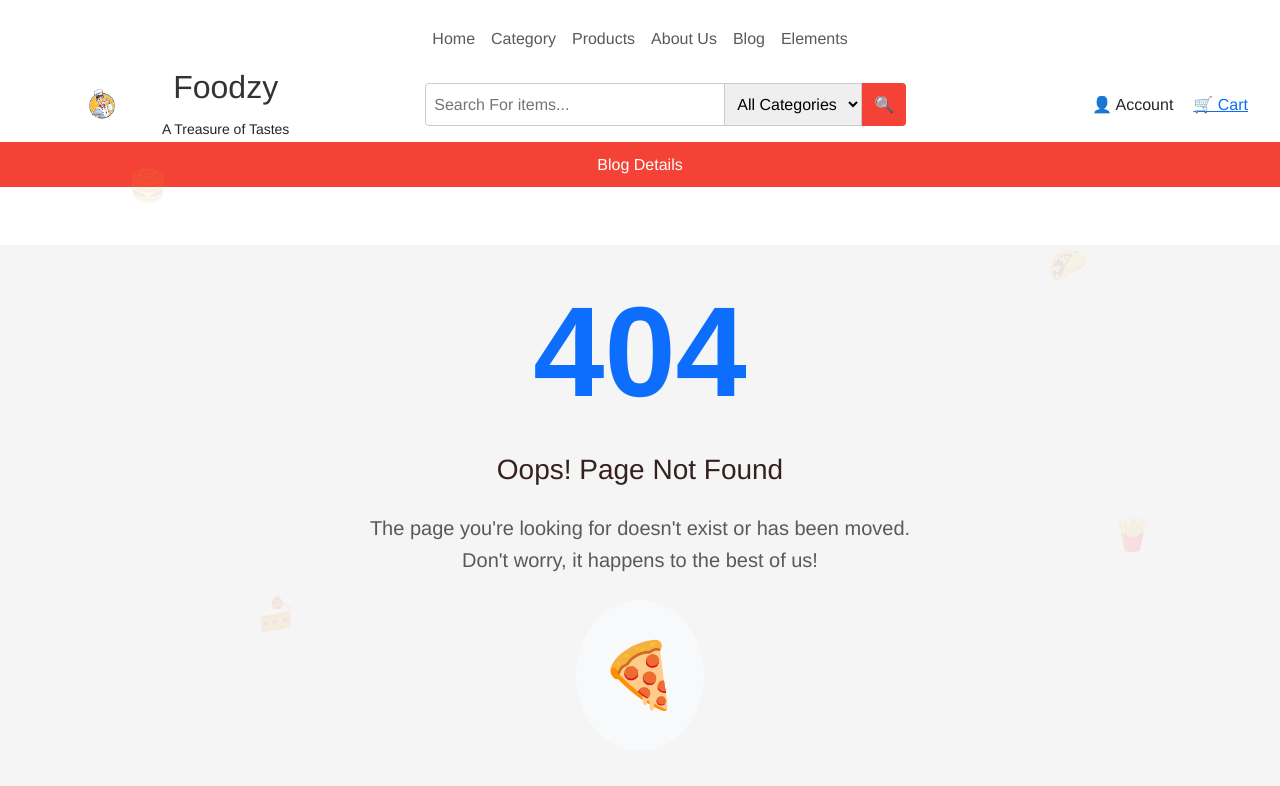
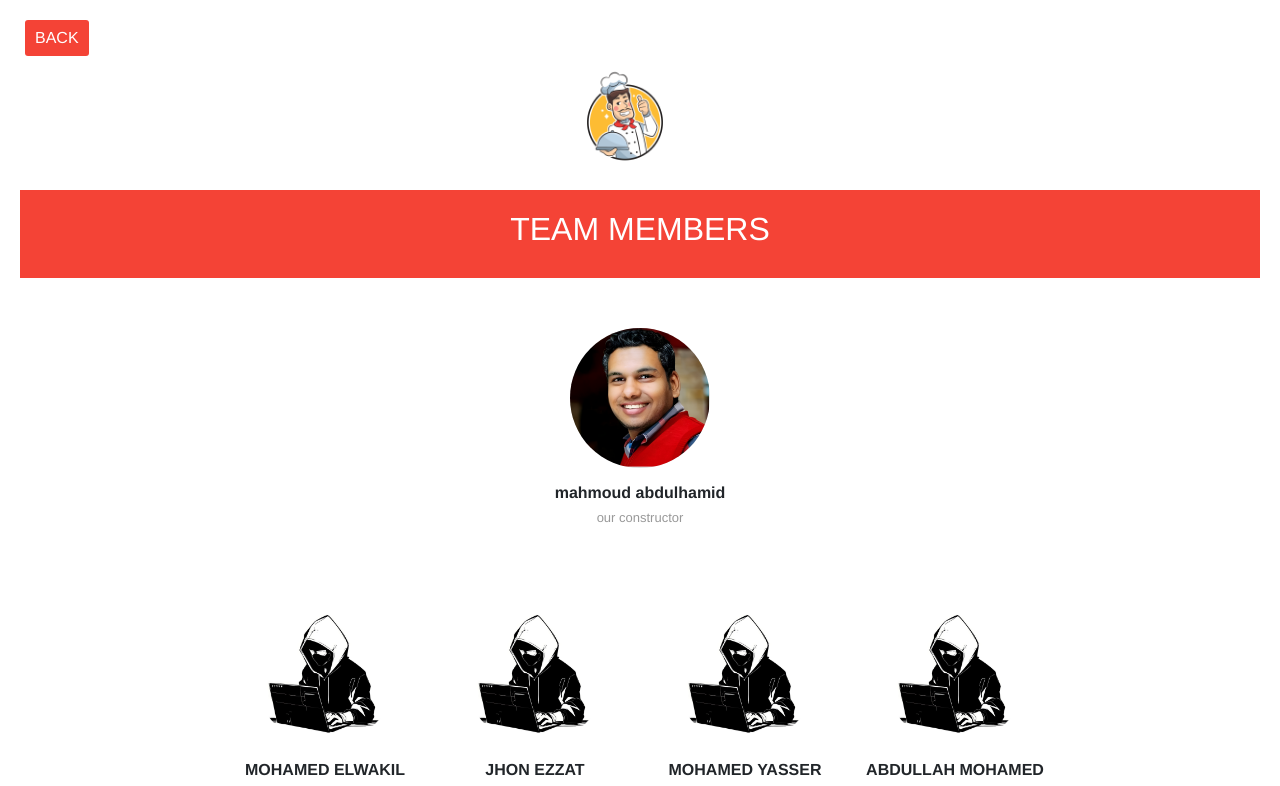
Before and after one commit to MRzJOE/itiReact, a React (Create React App) app: page /us in a window 1280 px wide. Shown: the top 786 px of the page. Built offline with nearby package versions, Linux system fonts and the light colour scheme.

Commit message:
header last change i hope

```diff
--- a/src/componants/Header.js
+++ b/src/componants/Header.js
@@ -42,10 +42,15 @@ function Header() {
   }, []);
 
   return (
-    <header className="top-header">
+    <header className="top-header parent-container">
+      {/* Search Icon فوق يمين */}
+      <div id="searchIcon">
+        <button id="searchShowBtn" className="mobile-search-btn">🔍</button>
+        <button id="searchHideBtn" className="mobile-search-btn" style={{ display: "none" }}>✖️</button>
+      </div>
+
       {/* Navbar */}
-      <nav className="navbar navbar-expand-lg navbar-light text-black">
-
+      <nav className="navbar navbar-expand-lg navbar-light d-flex justify-content-between align-items-center">
         <button
           className="navbar-toggler"
           type="button"
@@ -56,37 +61,13 @@ function Header() {
         </button>
         <div className="collapse navbar-collapse justify-content-center" id="mobileNav">
           <ul className="navbar-nav">
-                     <li className="nav-item">
-                       <Link className="nav-link" to="/">
-                         Home
-                       </Link>
-                     </li>
-                     <li className="nav-item">
-                       <Link className="nav-link" to="/category">
-                         Category
-                       </Link>
-                     </li>
-                     <li className="nav-item">
-                       <Link className="nav-link" to="/Products">
-                         Products
-                       </Link>
-                     </li>
-                     <li className="nav-item">
-                       <Link className="nav-link" to="/about-us">
-                         About Us
-                       </Link>
-                     </li>
-                     <li className="nav-item">
-                       <Link className="nav-link" to="/blog">
-                         Blog
-                       </Link>
-                     </li>
-                     <li className="nav-item">
-                       <Link className="nav-link" to="/elements">
-                         Elements
-                       </Link>
-                     </li>
-                   </ul>
+            <li className="nav-item"><Link className="nav-link" to="/">Home</Link></li>
+            <li className="nav-item"><Link className="nav-link" to="/category">Category</Link></li>
+            <li className="nav-item"><Link className="nav-link" to="/Products">Products</Link></li>
+            <li className="nav-item"><Link className="nav-link" to="/about-us">About Us</Link></li>
+            <li className="nav-item"><Link className="nav-link" to="/blog">Blog</Link></li>
+            <li className="nav-item"><Link className="nav-link" to="/elements">Elements</Link></li>
+          </ul>
         </div>
       </nav>
 
@@ -111,11 +92,6 @@ function Header() {
             <div>👤 Account</div>
             <Link to="/cart">🛒 Cart</Link>
           </div>
-
-          <div id="searchIcon">
-            <button id="searchShowBtn" className="mobile-search-btn">🔍</button>
-            <button id="searchHideBtn" className="mobile-search-btn" style={{ display: "none" }}>✖️</button>
-          </div>
         </div>
       </div>
 
--- a/src/index.js
+++ b/src/index.js
@@ -5,16 +5,19 @@ import ReactDOM from "react-dom/client";
 import "./styles/index.css";
 import "./styles/signup.css";
 import "./styles/details.css";
+
 import { BrowserRouter, Route, Routes } from "react-router-dom";
+
 import Home from "./pages/Home";
 import Cart from "./pages/Cart";
 import Error404 from "./pages/Error404";
 import Layout from "./pages/layout";
 import Blog from "./pages/blog";
+ // صفحة التفاصيل
+import Us from "./pages/us"; // ✅ استوردنا صفحة us
+import Products from "./pages/products";
 import { menuData } from "./data";
-import Products from "./pages/products";
 import { CartProvider } from "./Utilits/CartContext";
-import AboutUsPage from "./pages/AboutUsPage";
 
 console.log("Menu Data:", menuData);
 
@@ -25,11 +28,11 @@ root.render(
       <Routes>
         <Route path="/" element={<Layout />}>
           <Route index element={<Home />} />
-          <Route path="Products" element={<Products />} />
-          <Route path="Cart" element={<Cart />} />
+          <Route path="products" element={<Products />} />
+          <Route path="cart" element={<Cart />} />
+          <Route path="blog" element={<Blog />} />
+          <Route path="us" element={<Us />} /> {/* ✅ دي صفحة us */}
           <Route path="*" element={<Error404 />} />
-<Route path="blog" element={<Blog />} />
-          <Route path="about-us" element={<AboutUsPage />} />
         </Route>
       </Routes>
     </BrowserRouter>
--- a/src/pages/blog.js
+++ b/src/pages/blog.js
@@ -1,4 +1,5 @@
 import React from "react";
+import { Link } from "react-router-dom"; // ← أضفنا ده
 import "../styles/details.css";
 
 const BlogDetails = () => {
@@ -40,9 +41,9 @@ const BlogDetails = () => {
         </div>
 
         <div className="pagination">
-          <button>1</button>
-          <button>2</button>
-          <button>Next</button>
+          <Link to="/us">
+            <button>Next</button>
+          </Link>
         </div>
       </div>
     </div>
--- a/src/pages/layout.js
+++ b/src/pages/layout.js
@@ -1,14 +1,17 @@
 import React, { Fragment } from "react";
-import { Outlet } from "react-router-dom";
+import { Outlet, useLocation } from "react-router-dom";
 import Header from "../componants/Header";
 import Footer from "../componants/Footer";
 
 function Layout() {
+  const location = useLocation();
+  const isUsPage = location.pathname === "/us";
+
   return (
     <Fragment>
-      <Header />
+      {!isUsPage && <Header />}
       <Outlet />
-      <Footer />
+      {!isUsPage && <Footer />}
     </Fragment>
   );
 }
--- /dev/null
+++ b/src/pages/us.js
@@ -0,0 +1,90 @@
+import React from "react";
+import "../styles/us.css";
+import { Link } from "react-router-dom";
+
+const TeamPage = () => {
+  return (
+    <section className="team-section">
+      <div className="paginationn" style={{ textAlign: "left", margin: "10px" }}>
+        <Link to="/blog">
+          <button>BACK</button>
+        </Link>
+      </div>
+
+      <div className="section-header">
+        <img src="/assets/logo.png" className="diamond-image" alt="Logo" />
+        <br />
+        <div className="orange-bar">
+          <h2 style={{ backgroundColor: "#f44336", color: "white" }}>TEAM MEMBERS</h2>
+        </div>
+      </div>
+
+      <div className="top-member">
+        <div className="member">
+          <div className="image-placeholder">
+            <img src="/assets/constructor.png" alt="Constructor" />
+          </div>
+          <h3>mahmoud abdulhamid</h3>
+          <p className="position">our constructor</p>
+          <div className="member-details">
+            <p>
+              Mahmoud Abdulhamid is the foundation of our team's vision. With sharp technical insight
+              and outstanding leadership, he brought our ideas to life and made sure every part was built to last.
+            </p>
+          </div>
+        </div>
+      </div>
+
+      <br />
+      <br />
+
+      <div className="bottom-members">
+        <div className="member">
+          <div className="image-placeholder">
+            <img src="/assets/work.jpg" alt="Mohamed" />
+          </div>
+          <h3>MOHAMED ELWAKIL</h3>
+          <p className="position">Team Member</p>
+          <div className="member-details">
+            <p>Made this page and the blogs also the footer and header</p>
+          </div>
+        </div>
+
+        <div className="member">
+          <div className="image-placeholder">
+            <img src="/assets/work.jpg" alt="Jhon" />
+          </div>
+          <h3>JHON EZZAT</h3>
+          <p className="position">Team Member</p>
+          <div className="member-details">
+            <p>The best when it comes to javascript made the cart page</p>
+          </div>
+        </div>
+
+        <div className="member">
+          <div className="image-placeholder">
+            <img src="/assets/work.jpg" alt="Yasser" />
+          </div>
+          <h3>MOHAMED YASSER</h3>
+          <p className="position">Team Member</p>
+          <div className="member-details">
+            <p>Made the about us page and the checkout page</p>
+          </div>
+        </div>
+
+        <div className="member">
+          <div className="image-placeholder">
+            <img src="/assets/work.jpg" alt="Abdullah" />
+          </div>
+          <h3>ABDULLAH MOHAMED</h3>
+          <p className="position">Team Member</p>
+          <div className="member-details">
+            <p>Made both of the forms pages</p>
+          </div>
+        </div>
+      </div>
+    </section>
+  );
+};
+
+export default TeamPage;
--- a/src/styles/details.css
+++ b/src/styles/details.css
@@ -149,10 +149,28 @@ h2 {
   right: 0;
 }
 
+.parent-container {
+  position: relative; /* لازم على الأب */
+}
+
+/* الزرار بتاع البحث */
+
+.parent-container {
+  position: relative;
+}
+
+#searchIcon {
+  position: absolute;
+  top: 10px;
+  right: 10px;
+  z-index: 999;
+}
+
 .mobile-search-btn {
   background-color: #f44336;
   color: white;
   padding: 8px 12px;
-  border: none
-
+  border: none;
+  border-radius: 4px;
+  cursor: pointer;
 }
--- /dev/null
+++ b/src/styles/us.css
@@ -0,0 +1,114 @@
+body {
+  margin: 0;
+  font-family: sans-serif;
+  background-color: #ffffff;
+  text-align: center;
+}
+
+.team-section {
+  padding: 50px 20px;
+}
+
+.section-header {
+  margin-bottom: 40px;
+}
+
+.diamond-image {
+  width: 150px;
+  margin-bottom: 10px;
+  top: 10px;
+}
+
+.top-member {
+  justify-content: center;
+  display: flex;
+  flex-wrap: wrap;
+  gap: 30px;
+  padding: 10px;
+}
+
+.bottom-members {
+  display: flex;
+  flex-wrap: wrap;
+  justify-content: center;
+  gap: 30px;
+}
+
+.member {
+  width: 180px;
+  position: relative;
+  overflow: hidden;
+  transition: transform 0.3s ease;
+}
+
+.member:hover {
+  transform: scale(1.1);
+}
+
+
+
+.image-placeholder img {
+  width: 100%;
+  height: 100%;
+  border-radius: 50%;
+padding: 0% ;
+ width: 140px;
+  height: 140px;
+  margin: 0 auto 15px;
+  background: #ddd;
+  border-radius: 50%;
+  display: flex;
+  align-items: center;
+  justify-content: center;
+  color: #666;
+  font-size: 14px;
+
+
+
+}
+
+.member h3 {
+  font-size: 16px;
+  margin: 0;
+  font-weight: bold;
+}
+
+.position {
+  font-size: 13px;
+  color: #999;
+  margin: 5px 0;
+}
+
+.member-details {
+  opacity: 0;
+  max-height: 0;
+  overflow: hidden;
+  transition: all 0.3s ease;
+  font-size: 12px;
+  color: #333;
+  padding: 5px;
+}
+
+.member:hover .member-details {
+  opacity: 1;
+  max-height: 100px;
+}
+
+.paginationn button {
+  position: absolute;
+  top: 20px;
+  left: 20px;
+  background: #f44336;
+  color: white;
+  padding: 5px 10px;
+  border-radius: 3px;
+  margin: 0 5px;
+  border: none;
+  cursor: pointer;
+}
+
+.orange-bar {
+  background-color: #f44336;
+  color: white;
+  padding: 5px;
+}
```
Also changed, not shown: public/assets/constructor.png (added), public/assets/work.jpg (added).
